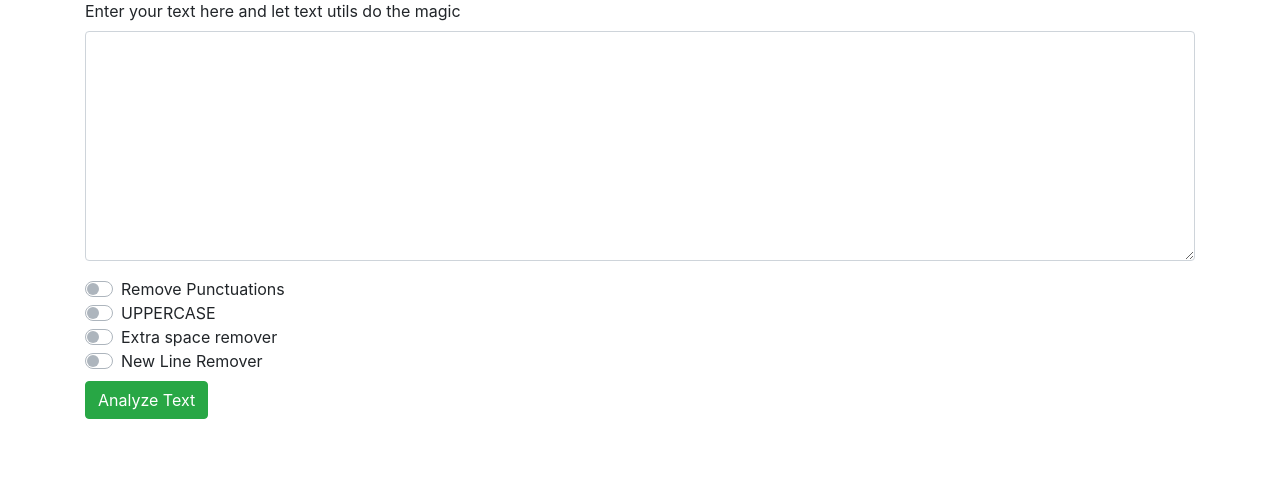
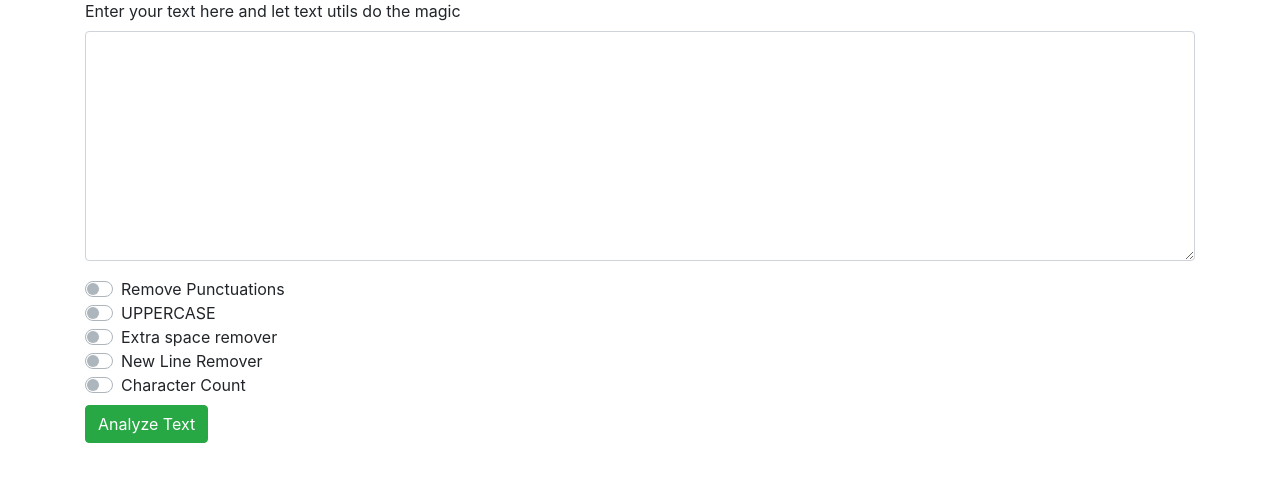
Before and after one commit to jaishivnani/Text-Analyzer, a Django app: page / in a window 1280 px wide. Shown: the part 123-605 px from the top of the page. Run offline with Django 3.2, Linux system fonts and the light colour scheme; some libraries are stand-ins or nearby versions.

Commit message:
Update index.html

```diff
--- a/templates/index.html
+++ b/templates/index.html
@@ -73,6 +73,11 @@
   <label class="custom-control-label" for="customSwitch4">New Line Remover</label>
   </div>
 
+  <div class="custom-control custom-switch">
+  <input type="checkbox" name="countchar" class="custom-control-input" id="customSwitch5">
+  <label class="custom-control-label" for="customSwitch5">Character Count</label>
+  </div>
+
   <button type="submit" class="btn btn-success mt-2">Analyze Text</button>
     </form>
   </div>
```
